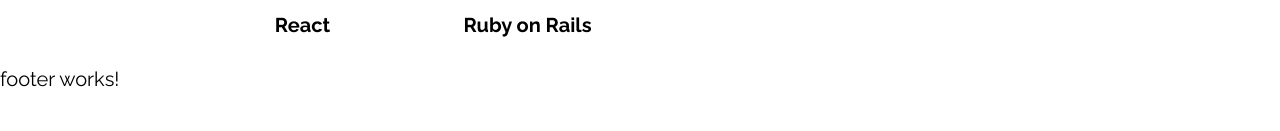
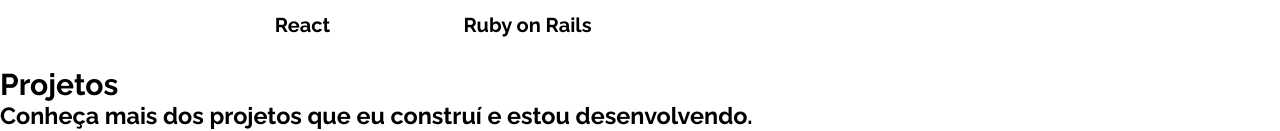
Before and after one commit to MathDev96/meu-portifolio, an Angular app: page / in a window 1280 px wide. Shown: the part 2138-2269 px from the top of the page. Before the commit the page ends 2229 px from the top, so only its background shows below. Built offline with nearby package versions, Linux system fonts and the light colour scheme.

Commit message:
adiciona seção de projetos na página inicial com descrição e estrutura para exibição de projetos

```diff
--- a/src/app/home/home.component.html
+++ b/src/app/home/home.component.html
@@ -164,7 +164,7 @@
                 <div class="skill">
 
 
-            <img src="https://cdn.jsdelivr.net/gh/devicons/devicon@latest/icons/react/react-original.svg" />
+                    <img src="https://cdn.jsdelivr.net/gh/devicons/devicon@latest/icons/react/react-original.svg" />
 
                     <h4>React</h4>
                 </div>
@@ -178,4 +178,18 @@
             </div>
         </div>
     </section>
+
+    <section id="projects">
+        <div class="box">
+            <h2>Projetos</h2>
+            <h3>Conheça mais dos projetos que eu construí e estou desenvolvendo.</h3>
+        </div>
+        <div class="project reverse"></div>
+        <div class="project"></div>
+        <div class="project reverse"></div>
+        <div class="project"></div>
+        <div class="project reverse"></div>
+        <div class="project"></div>
+        <div class="project reverse"></div>
+    </section>
 </main>
```
